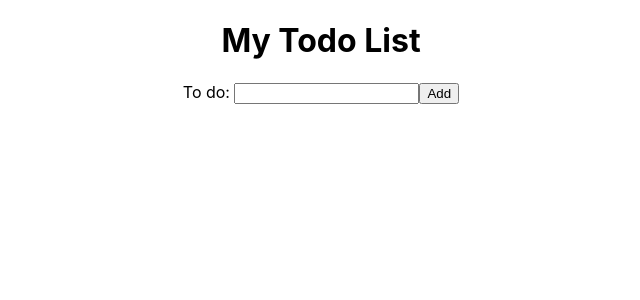
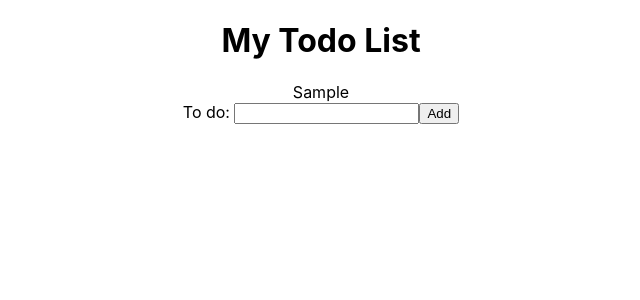
Before and after one commit to zsorosz/todo_app, a React (Create React App) app: page / in a window 1280 px wide. Both pictures are taken after typing "Sample" into the empty fields and a click on the button "Add". Shown: the top 300 px of the page, without its empty margins (319-959 px from the left). Built offline with nearby package versions, Linux system fonts and the light colour scheme.

Commit message:
Render function to list all todo items

```diff
--- a/src/NewTodoForm.js
+++ b/src/NewTodoForm.js
@@ -12,7 +12,7 @@ class NewTodoForm extends Component {
     }
     handleSubmit(evt){
         evt.preventDefault();
-        this.props.addTodo(this.state);
+        this.props.addTodo(this.state.newTodo);
         this.setState({newTodo: ""});
     }
     render(){
--- a/src/Todo.js
+++ b/src/Todo.js
@@ -3,9 +3,7 @@ import React, { Component } from 'react'
 class Todo extends Component {
     render(){
         return (
-            <div>
-                <h1>Hello from Todo</h1>
-            </div>
+        <div>{this.props.task}</div>
         )
     }
 }
--- a/src/TodoList.js
+++ b/src/TodoList.js
@@ -12,11 +12,22 @@ class TodoList extends Component {
         this.setState(state => ({
             todos: [...state.todos, todo]
         }))
+        console.log(this.state.todos)
+    }
+    renderItems(){
+        return(
+            <div>
+                {this.state.todos.map((item, index) => (
+                    <Todo key={index} id={index} task={item} />
+                ))}
+            </div>
+        )
     }
     render(){
         return (
             <div>
                 <h1>My Todo List</h1>
+                {this.renderItems()}
                 <NewTodoForm addTodo={this.addTodo}/>
             </div>
         )
```
